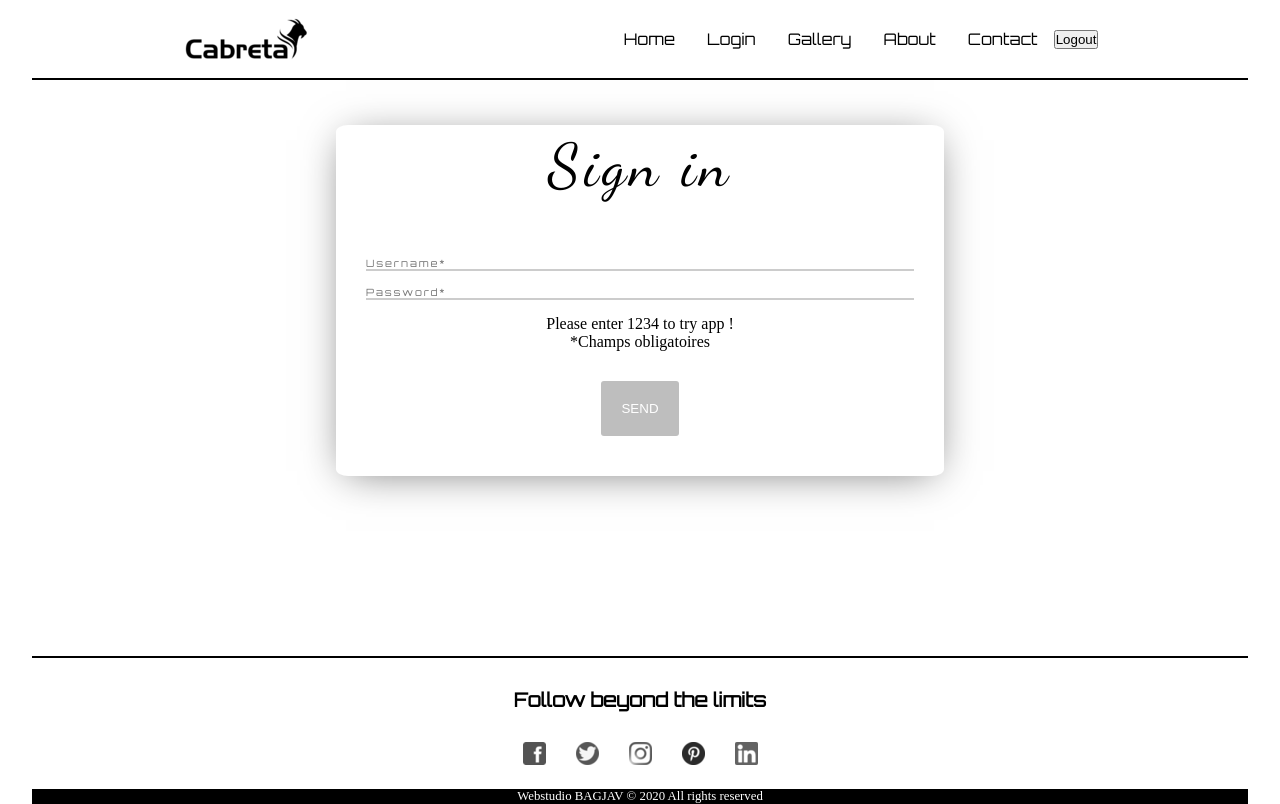
After one commit to aloz-lab/CabretaPHP, a PHP site: page /pages/login.php in a window 1280 px wide. The commit adds this page. Run offline with PHP 8.4, Linux system fonts and the light colour scheme.

Commit message:
add login.php and profile.php / add logout

```diff
--- a/layouts/header.php
+++ b/layouts/header.php
@@ -1,12 +1,48 @@
+<?php
+    session_start();
+
+    if(isset($_POST['logout'])) {
+        Header('Location: http://localhost:8000/pages/index.php');
+    }
+?>
+
 <header>
     <img src="../assets/images/logo/CabretaLogoBlack1.png" alt="Logo Cabretta">
     <div class="container">
         <nav class="top-menu">
             <ul class="menu">
                 <li><a href="../index.php">Home</a></li>
-                <li><a href="../pages/gallery.php">Gallery</a></li>
-                <li><a href="../pages/about.php">About</a></li>
+                <li><a href="../pages/login.php">Login</a></li>
+
+                <?php
+                    //if(isset($_SESSION['isConnected']) && $_SESSION['isConnected'] === true) {
+                ?>
+                    <li><a href="../pages/gallery.php">Gallery</a></li>
+                <?php
+                    //} else { echo "";
+                ?>
+
+                <?php
+                    //if(isset($_SESSION['isConnected']) && $_SESSION['isConnected'] === true) {
+                ?>
+                    <li><a href="../pages/about.php">About</a></li>
+                <?php
+                    //} else { echo "";
+                ?>
+
                 <li><a href="../pages/contact.php">Contact</a></li>
+
+                <?php
+                    //if(isset($_SESSION['isConnected']) && $_SESSION['isConnected'] === true) {
+                ?>
+                    <li>
+                        <form method="POST" action="index.php">
+                            <button type="submit" name="logout">Logout</button>
+                        </form>
+                    </li>
+                <?php
+                    //} else { echo "";
+                 ?>
             </ul>
         </nav>
     </div>
--- /dev/null
+++ b/pages/login.php
@@ -0,0 +1,59 @@
+<?php
+    session_start();
+
+    include('../layouts/head.php');
+    include('../layouts/header.php');
+
+    //LOGIN
+
+    if(isset($_POST) && isset($_POST['button'])) {
+        $errors = [];
+        if(empty($_POST['username'])) {
+            $errors['username'] = "* Le champ username est obligatoire";
+        }
+        if(empty($_POST['password'])) {
+            $errors['password'] = "* Le champ password est obligatoire";
+        }
+        if(!empty($_POST['password']) && !empty($_POST['username']) && $_POST['password'] === '1234') {
+            $_SESSION['username'] = $_POST['username'];
+            $_SESSION['isConnected'] = true;
+            if ($_SESSION['isConnected'] === true) {
+                Header('Location: http://localhost:8000/pages/profile.php');
+            }
+        }
+    }
+
+ ?>
+
+<!-- FORM -->
+
+    <div class="form-daddy">
+
+        <div class=" bg-frame">
+
+            <div class="span-frame"><p class="span-contact">Sign in</p></div>
+
+            <form class="formulaire" method="POST">
+
+                <label class="form-label" for="email"></label>
+                <input class="form-content" type="pseudo" placeholder="Username*" name="username" tabindex="1">
+                <p class="error">
+                    <?php if(isset($errors['username'])) { echo $errors['username'];} ?>
+                </p>
+
+                <label class="form-label" for="password"></label>
+                <input class="form-content" type="password" placeholder="Password*" name="password" tabindex="2" >
+                <p class="error">
+                    <?php if(isset($errors['password'])) { echo $errors['password'];} ?>
+                </p>
+                <p>Please enter 1234 to try app !</p>
+                <p>*Champs obligatoires</p>
+
+                <button type="submit" class="button" name="button">Send</button>
+                <!-- <input class="button" type="button" value="Send" name="button" tabindex="6" /> -->
+            </form>
+        </div>
+    </div>
+
+
+<?php include('../layouts/footer.php');?>
```
Also changed, not shown: index.php (+9 -2 lines), pages/contact.php (+7 -6 lines), pages/profile.php (added, +27 -0 lines).
